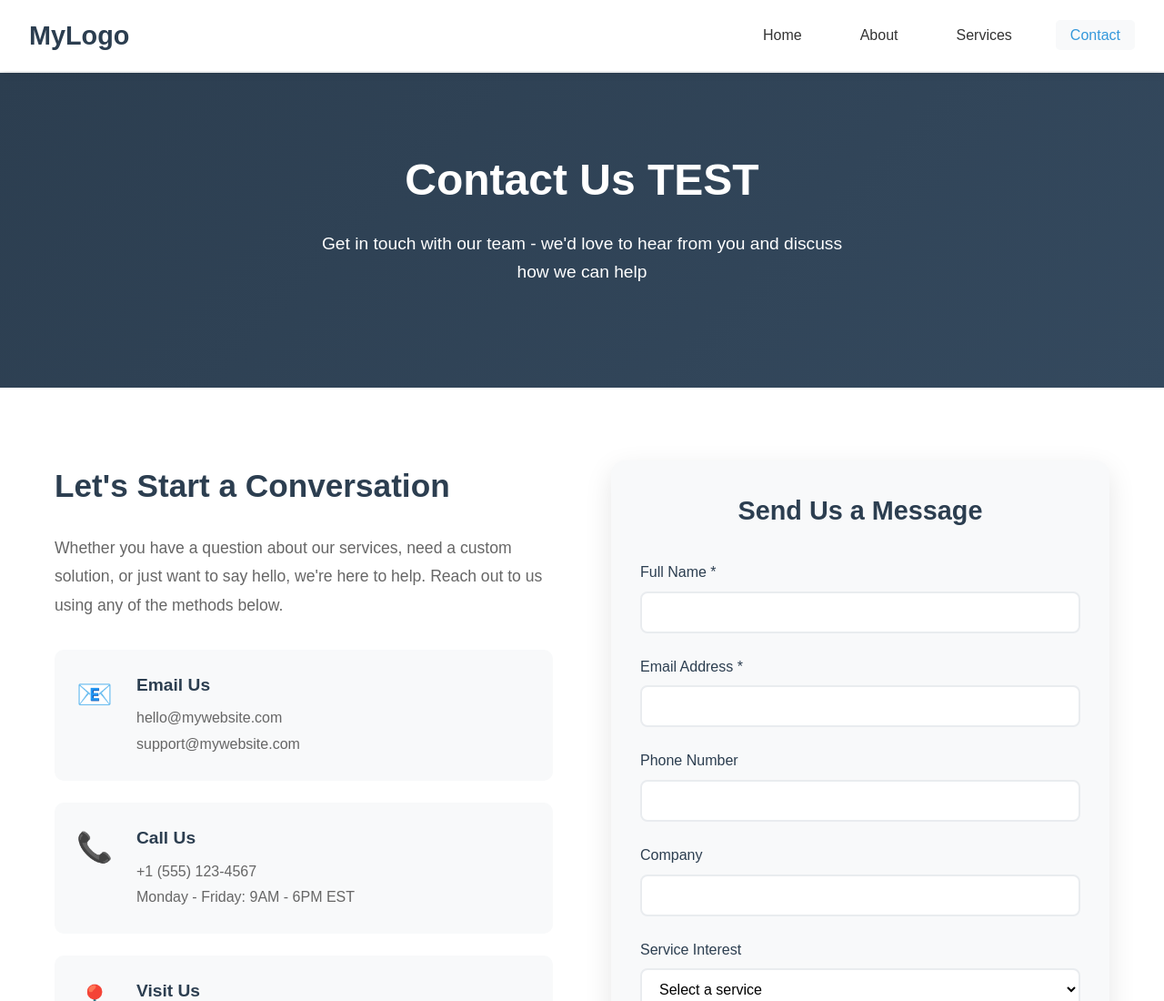
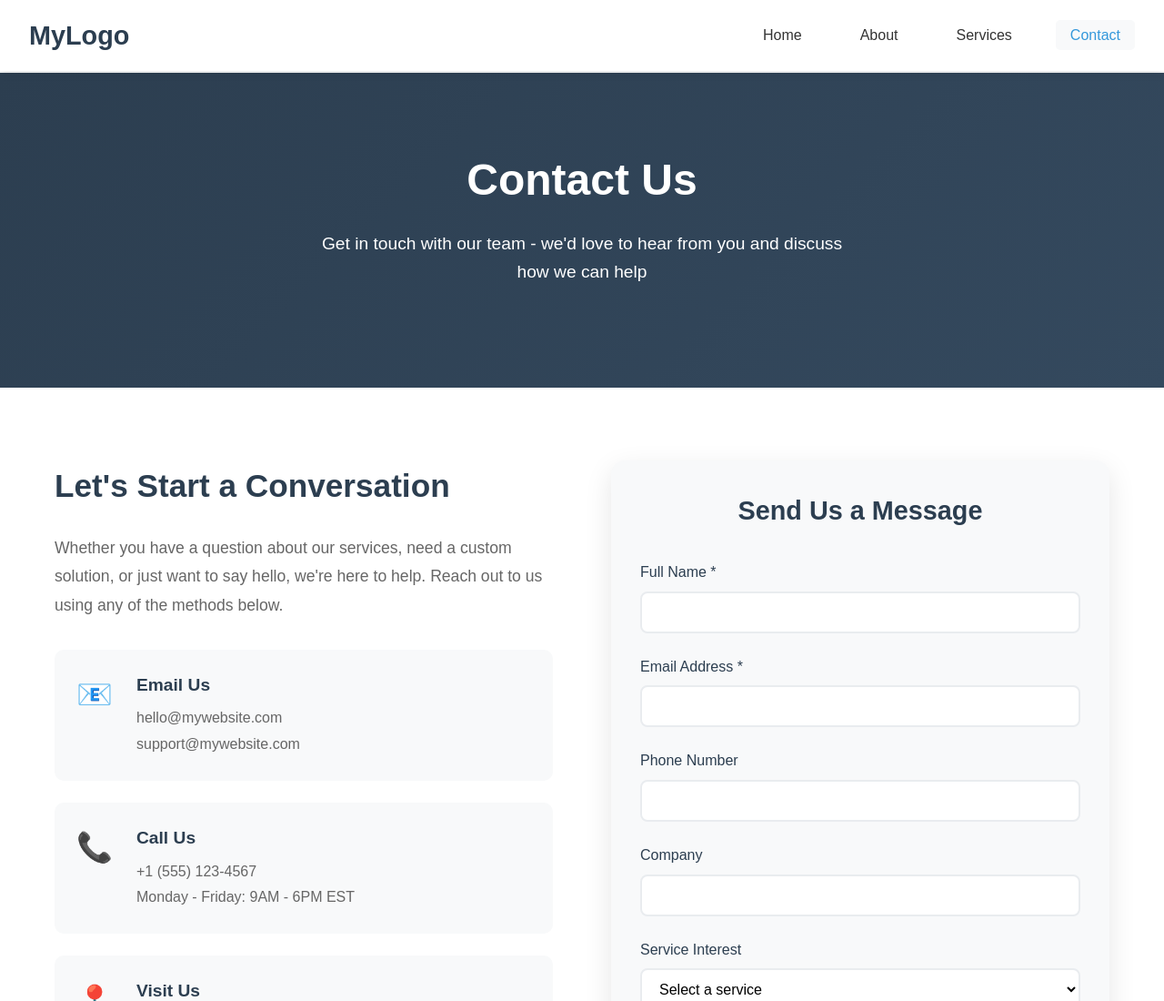
Before and after one commit to noodles-4liph/Claude-Site, a plain HTML site: page contact.html in a window 1280 px wide. Shown: the top 1100 px of the page at 91% size. Drawn offline with Linux system fonts and the light colour scheme.

Commit message:
first commit

```diff
--- a/contact.html
+++ b/contact.html
@@ -24,7 +24,7 @@
     <main class="main-content">
         <section class="page-hero">
             <div class="container">
-                <h1>Contact Us TEST</h1>
+                <h1>Contact Us</h1>
                 <p>Get in touch with our team - we'd love to hear from you and discuss how we can help</p>
             </div>
         </section>
```
